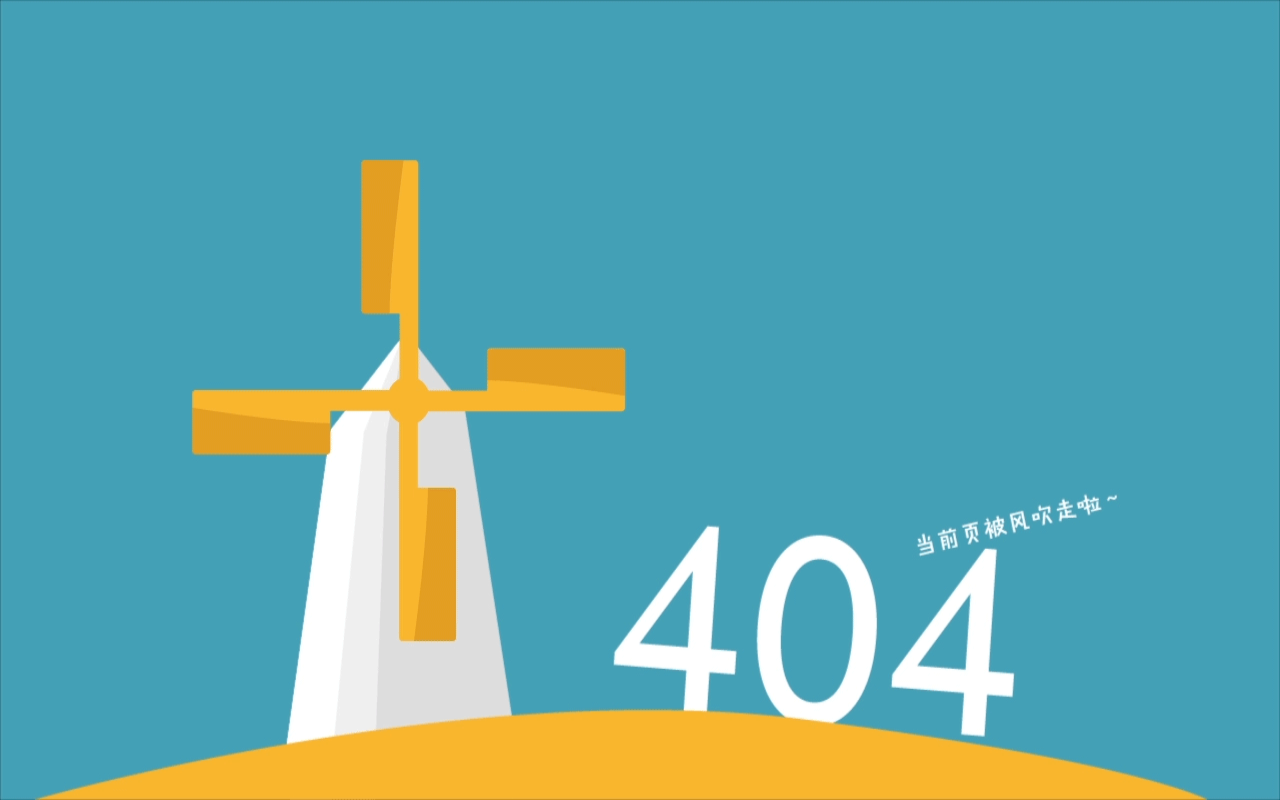
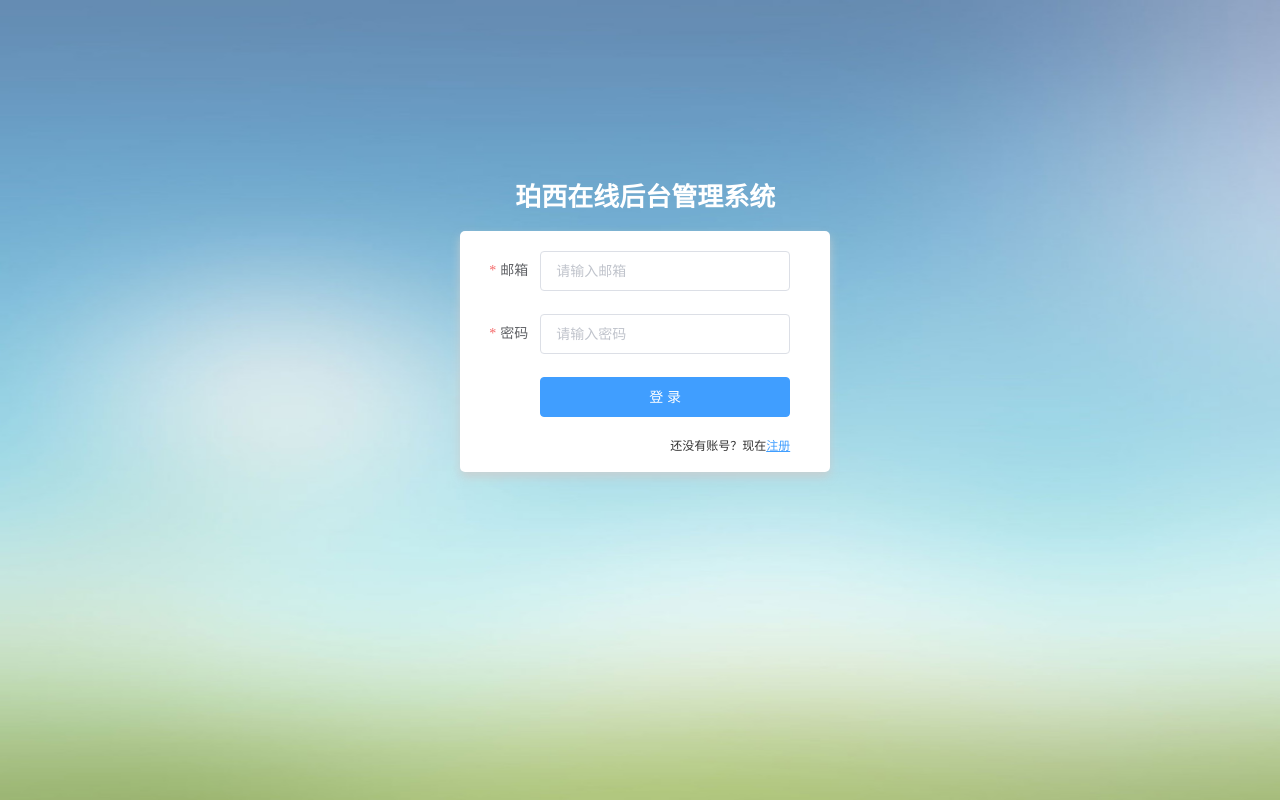
Before and after one commit to guochun/vue-express-fund-system, a Vue app in the folder client/: page /login in a window 1280 px wide. Built offline with nearby package versions, Linux system fonts and the light colour scheme.

Commit message:
'编写用户登陆页面抽象出form-container组件'

```diff
--- /dev/null
+++ b/client/src/components/FormContainer.vue
@@ -0,0 +1,34 @@
+<template>
+  <div class="form-container">
+    <div class="title-wrapper">
+      <span class="title">{{title}}</span>
+      <slot></slot>
+    </div>
+  </div>
+</template>
+
+<script>
+export default {
+  name: 'FormContainer',
+  props: {
+    title: {
+      type: String,
+      required: true
+    }
+  }
+};
+</script>
+
+<style scoped>
+.form-container {
+  padding: 25px;
+  border-radius: 5px;
+  text-align: center;
+}
+.form-container .title-wrapper .title {
+  font-family: "Microsoft YaHei";
+  font-weight: bold;
+  font-size: 26px;
+  color: #fff;
+}
+</style>
--- a/client/src/http.js
+++ b/client/src/http.js
@@ -40,4 +40,8 @@
   return axios.post('/api/users/register', data);
 };
 
+http.login = (data) => {
+  return axios.post('/api/users/login', data);
+}
+
 export default http;
--- a/client/src/router.js
+++ b/client/src/router.js
@@ -3,6 +3,7 @@
 
 import Home from './views/Home.vue';
 import Register from './views/Register.vue';
+import Login from './views/Login.vue';
 import NotFound from './views/NotFound.vue';
 
 Vue.use(Router);
@@ -25,6 +26,11 @@
     component: Register,
   },
   {
+    path: '/login',
+    name: 'login',
+    component: Login,
+  },
+  {
     path: '*',
     name: 'notFound',
     component: NotFound,
--- /dev/null
+++ b/client/src/views/Login.vue
@@ -0,0 +1,116 @@
+<template>
+    <div class="login">
+      <form-container class="container" :title=title>
+        <el-form :model="loginUser" :rules="rules" ref="loginForm" class="login-form" label-width="60px">
+            <el-form-item label="邮箱" prop="email">
+                <el-input v-model="loginUser.email" placeholder="请输入邮箱"></el-input>
+            </el-form-item>
+            <el-form-item label="密码" prop="password">
+                <el-input v-model="loginUser.password" placeholder="请输入密码" type="password"></el-input>
+            </el-form-item>
+            <el-form-item>
+                <el-button type="primary"  @click="submitForm('loginForm')" class="submit-btn">登  录</el-button>
+            </el-form-item>
+            <div class="tip-area">
+                <p>还没有账号？现在<router-link to='/register'>注册</router-link></p>
+            </div>
+        </el-form>
+      </form-container>
+    </div>
+</template>
+
+<script>
+//import jwt_decode from "jwt-decode";
+import FormContainer from '../components/FormContainer'
+import { validateEmail, validatePassword } from '../util/validate.js';
+export default {
+  name: "Login",
+  data() {
+    return {
+      title: "珀西在线后台管理系统",
+      loginUser: {
+        email: "",
+        password: ""
+      },
+      rules: {
+        email: validateEmail,
+        password: validatePassword,
+      }
+    };
+  },
+  components: {
+    FormContainer,
+  },
+  methods: {
+    submitForm(formName) {
+      this.$refs[formName].validate(valid => {
+        if (valid) {
+          this.$http.login(this.loginUser).then(res => {
+            // 登录成功
+            const { token } = res.data;
+            localStorage.setItem("eleToken", token);
+
+            // 解析token
+            //const decode = jwt_decode(token);
+
+            // 存储数据
+            // this.$store.dispatch("setIsAutnenticated", !this.isEmpty(decode));
+            // this.$store.dispatch("setUser", decode);
+
+            // 页面跳转
+            this.$message.success('登陆成功');
+            this.$router.push("/index");
+          });
+        } else {
+          this.$message.error('表单验证未通过')
+        }
+      });
+    },
+    isEmpty(value) {
+      return (
+        value === undefined ||
+        value === null ||
+        (typeof value === "object" && Object.keys(value).length === 0) ||
+        (typeof value === "string" && value.trim().length === 0)
+      );
+    }
+  }
+};
+</script>
+
+<style scoped>
+.login {
+  position: relative;
+  width: 100%;
+  height: 100%;
+  background-image: url("../assets/img/bg.jpg");
+  background-repeat: no-repeat;
+  background-position: center center;
+  background-size: 100% 100%;
+}
+.container {
+  width: 370px;
+  position: absolute;
+  top: 20%;
+  left: 34%;
+}
+.login-form {
+  margin-top: 20px;
+  background-color: #fff;
+  padding: 20px 40px 20px 20px;
+  border-radius: 5px;
+  box-shadow: 0px 5px 10px #cccc;
+}
+
+.submit-btn {
+  width: 100%;
+}
+.tip-area {
+  text-align: right;
+  font-size: 12px;
+  color: #333;
+}
+.tip-area p a {
+  color: #409eff;
+}
+</style>
--- a/client/src/views/Register.vue
+++ b/client/src/views/Register.vue
@@ -1,9 +1,6 @@
 <template>
   <div class="register">
-    <div class="container">
-      <div class="tittle-wrapper">
-        <span class="title">珀西在线后台管理系统</span>
-      </div>
+    <form-container class="container" :title="title">
       <!-- 注册表单 -->
         <el-form
           :model="registerUser"
@@ -71,7 +68,7 @@
 
         </el-form>
         <!-- 注册表单结束 -->
-    </div>
+    </form-container>
   </div>
 </template>
 
@@ -81,6 +78,7 @@
   validateEmail,
   validatePassword,
 } from "../util/validate.js";
+import FormContainer from '../components/FormContainer'
 export default {
   name: 'Register',
   data() {
@@ -92,6 +90,7 @@
       }
     };
     return {
+      title: '珀西在线后台管理系统',
       registerUser: {
         name: '',
         email: '',
@@ -127,6 +126,9 @@
       ],
     };
   },
+  components: {
+    FormContainer,
+  },
   methods: {
     submitForm(formName) {
       this.$refs[formName].validate((valid) => {
@@ -136,6 +138,8 @@
             this.$message.success('注册成功');
             this.$router.push('/login');
           })
+        } else {
+          this.$message.error('表单验证未通过')
         }
       });
     },
@@ -162,16 +166,6 @@
   position: absolute;
   top: 10%;
   left: 34%;
-  padding: 25px;
-  border-radius: 5px;
-  text-align: center;
-
-}
-.container .tittle-wrapper .title {
-  font-family: "Microsoft YaHei";
-  font-weight: bold;
-  font-size: 26px;
-  color: #fff;
 }
 .register-form {
   margin-top: 20px;
```
Also changed, not shown: 1 other file (tests, documents, lock files or other folders).
